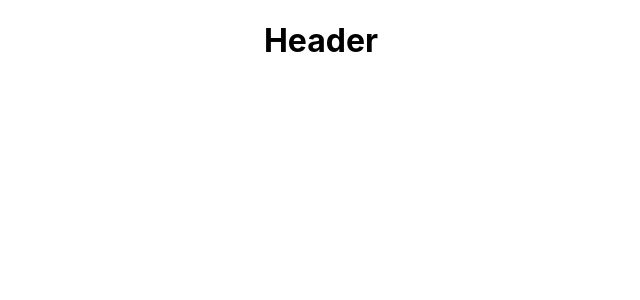
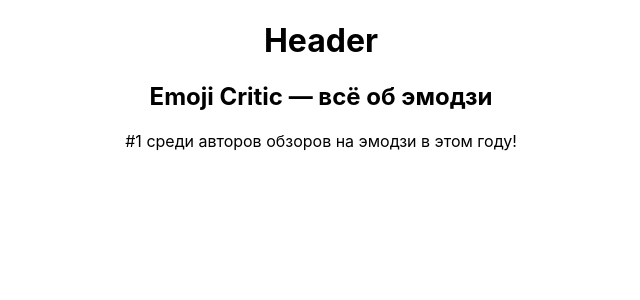
Before and after one commit to forgohill/started-react-app, a React (Create React App) app: page / in a window 1280 px wide. Shown: the top 300 px of the page, without its empty margins (319-959 px from the left). Built offline with nearby package versions, Linux system fonts and the light colour scheme.

Commit message:
создали роут дашборд

```diff
--- a/src/components/App.jsx
+++ b/src/components/App.jsx
@@ -2,6 +2,7 @@
 
 import './App.css';
 import Header from './Header';
+import { Route, Routes } from 'react-router-dom'; // импортируем Routes
 import Dashboard from './Dashboard'
 
 
@@ -9,6 +10,10 @@
   return (
     <div className="App">
       <Header />
+
+      <Routes>
+        <Route path='/' element={<Dashboard />} />
+      </Routes>
     </div>
   );
 }
--- a/src/index.js
+++ b/src/index.js
@@ -1,12 +1,15 @@
 import React from 'react';
 import ReactDOM from 'react-dom/client';
+import { BrowserRouter } from 'react-router-dom'; // импортируем BrowserRouter
 import './index.css';
 import App from './components/App';
 
 const root = ReactDOM.createRoot(document.getElementById('root'));
 root.render(
   <React.StrictMode>
-    <App />
+    <BrowserRouter>
+      <App />
+    </BrowserRouter >
   </React.StrictMode>
 );
 
```
